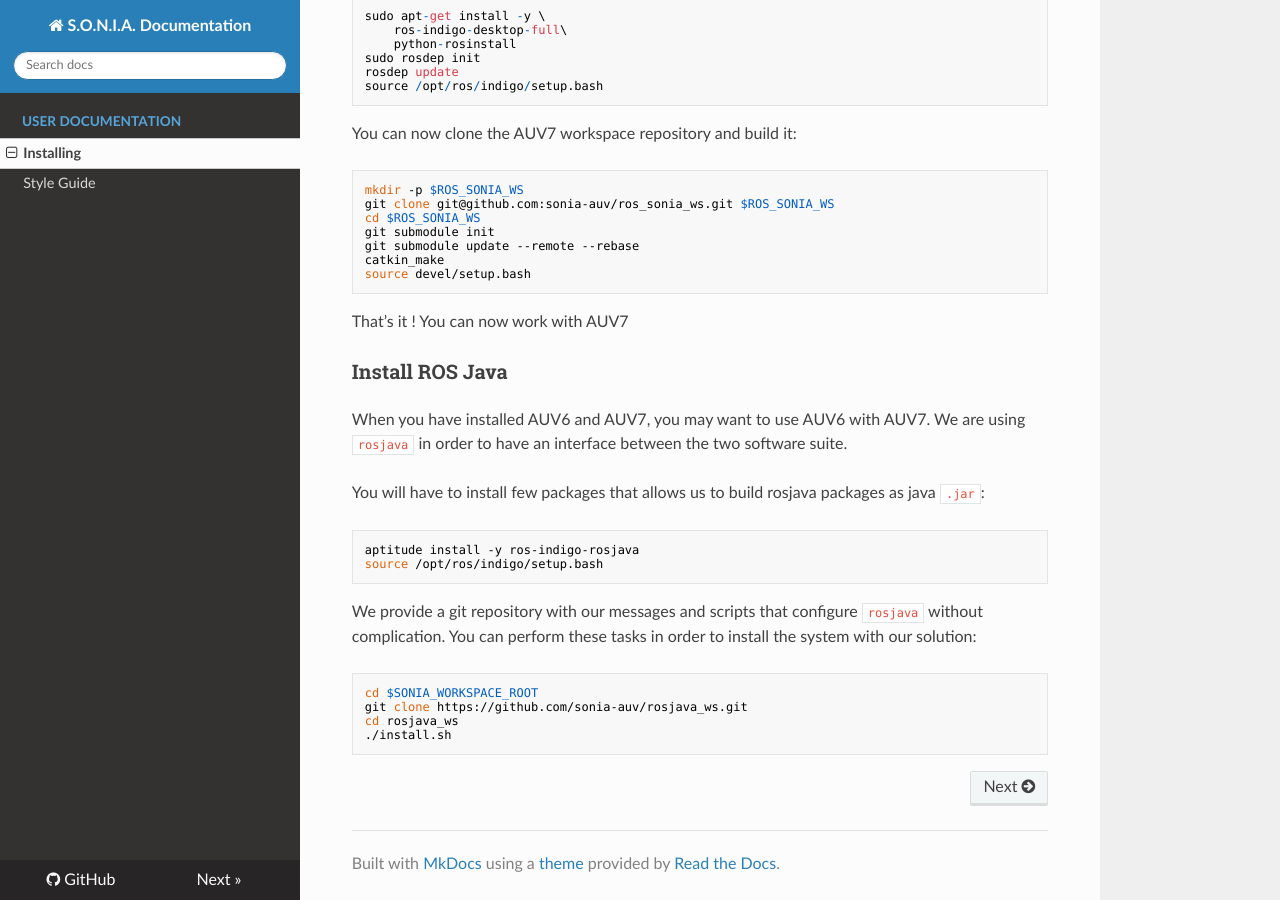
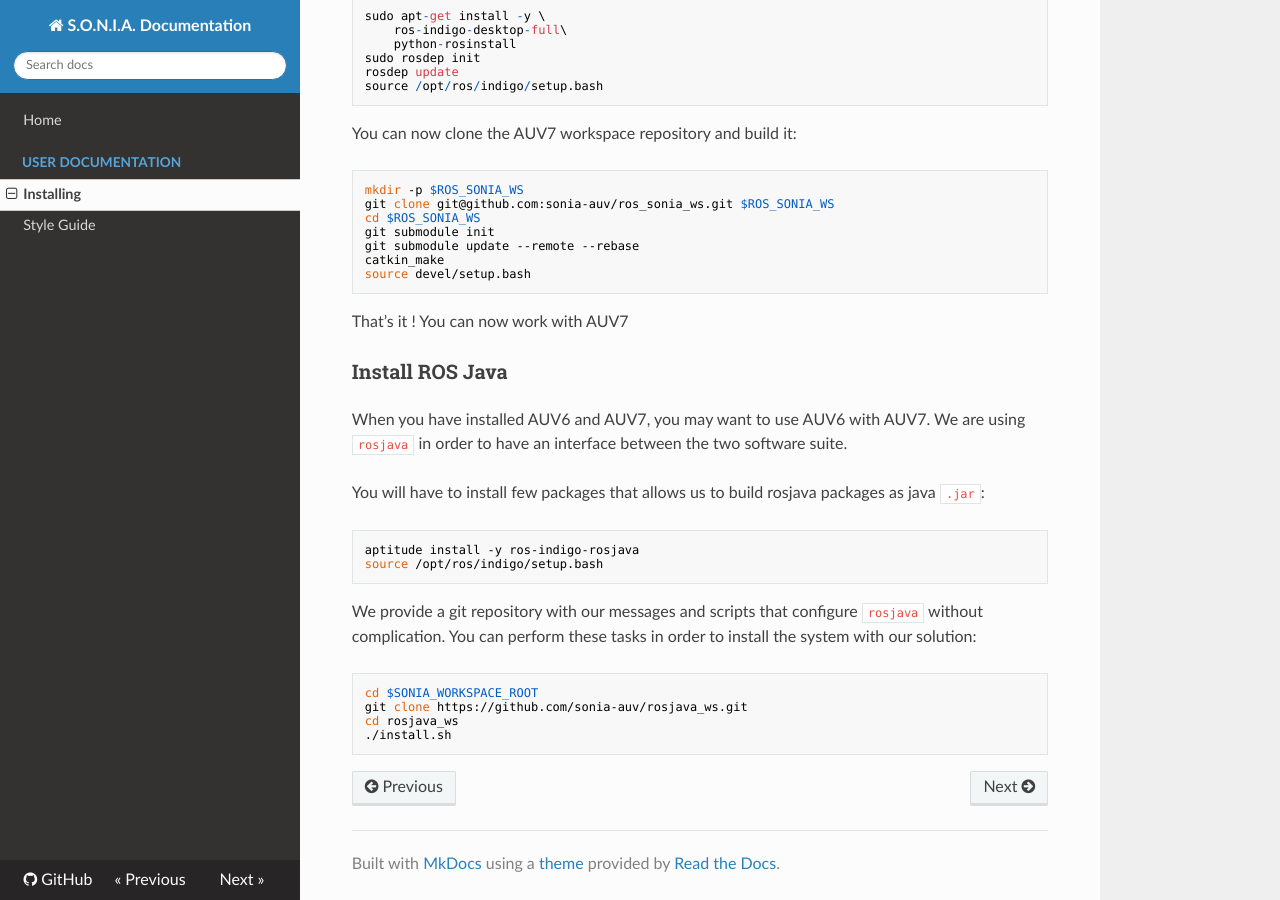
Before and after one commit to sonia-auv/documentation, an MkDocs documentation site: the page built from docs/installing.md, in a window 1280 px wide and 900 px high, scrolled down 5359 px. Built offline with MkDocs 1.6.1, drawn with Linux system fonts in a browser that asks for light colours; nearby versions of some CDN libraries; old or Windows-style settings are respelled for this version of MkDocs; some of the changed lines change nothing that is shown.

Commit message:
Re-adding the home page

```diff
--- a/mkdocs.yml
+++ b/mkdocs.yml
@@ -1,4 +1,5 @@
 pages:
+  - Home: 'index.md'
   - User Documentation:
     - Installing: 'installing.md'
     - Style Guide: 'styleguide.md'
```
